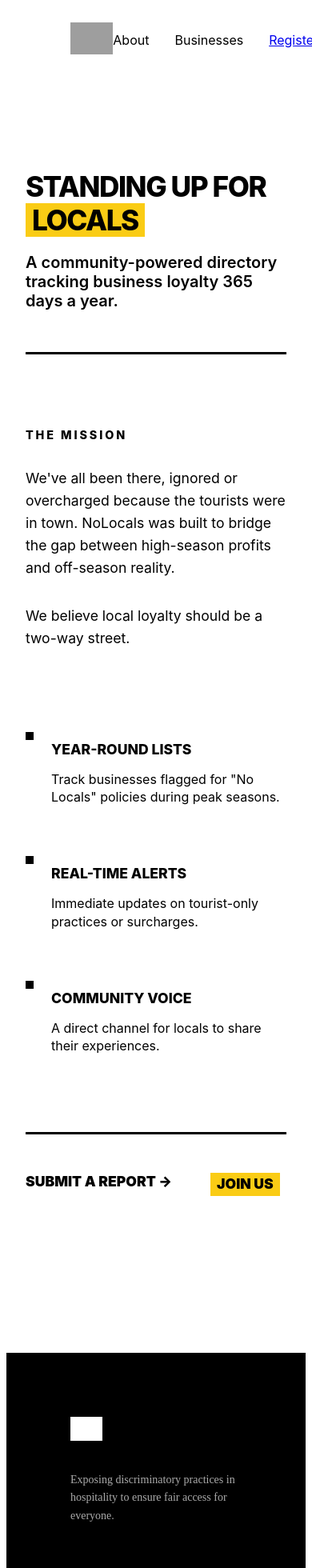
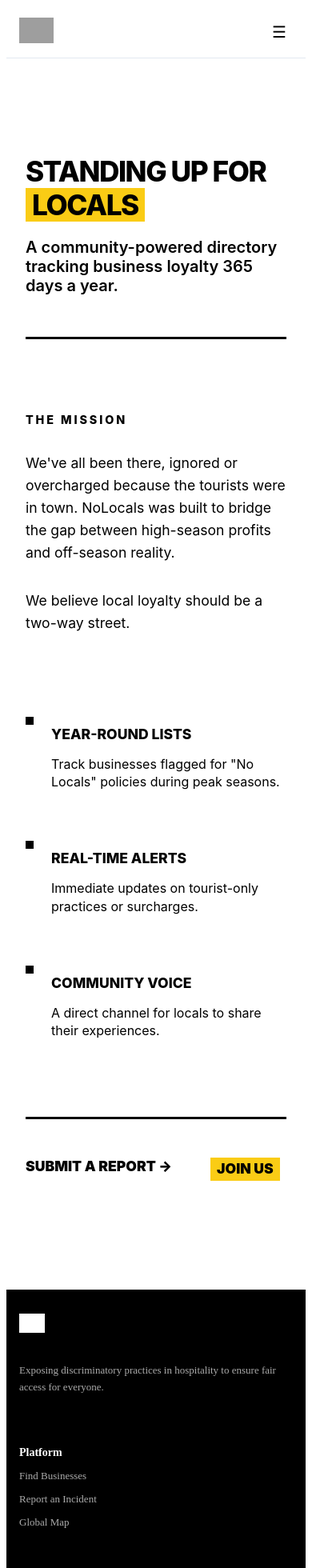
Before and after one commit to murdex5/No-Locals, a Vue app in the folder client/: page /about in a window 390 px wide. Shown: the top 1960 px of the page at 80% size. Built offline with nearby package versions, Linux system fonts and the light colour scheme; grey boxes are pictures that could not be loaded.

Commit message:
front end mobile friendly

```diff
--- a/client/src/components/Home.vue
+++ b/client/src/components/Home.vue
@@ -11,7 +11,6 @@ onMounted(async () => {
     businesses.value = bizzData;
   } catch (error) {
     console.error(`Failed to get businesses`);
-
   }
 });
 
@@ -33,7 +32,6 @@ onMounted(async () => {
           </button>
         </div>
 
-        <!-- Moved image_d64695.png outside of home-text for side-by-side layout -->
         <div class="home-image-container">
           <img src="https://res.cloudinary.com/dfeqksqvh/image/upload/v1777589936/IMG_0872_vwyw3z.jpg" alt="Hero Image" class="img-home">
         </div>
@@ -46,7 +44,7 @@ onMounted(async () => {
 
 .feature-home {
   font-family: inter;
-  padding: 80px;
+  padding: 40px 20px;
   display: flex;
   justify-content: center;
 }
@@ -54,12 +52,15 @@ onMounted(async () => {
 .content-home {
   display: flex;
   max-width: 1200px;
-  gap: 80px;
+  gap: 40px;
   align-items: center;
+  width: 100%;
+  flex-wrap: wrap;
 }
 
 .home-text {
   flex: 1;
+  min-width: 300px;
 }
 
 .home-h3 {
@@ -75,7 +76,6 @@ onMounted(async () => {
   margin-bottom: 32px;
 }
 
-
 .home-btn {
   background-color: #000;
   color: #fff;
@@ -84,17 +84,94 @@ onMounted(async () => {
   border: none;
   font-weight: bold;
   cursor: pointer;
+  transition: background-color 0.3s;
 }
 
+.home-btn:active {
+  background-color: #333;
+}
 
 .home-image-container {
   flex: 1;
+  min-width: 250px;
+  display: flex;
+  justify-content: center;
 }
 
 .img-home {
-  width: 80%;
-  height: 80%;
+  width: 100%;
+  max-width: 500px;
+  height: auto;
   object-fit: cover;
   display: block;
+  border-radius: 8px;
 }
+
+/* Tablet (768px and below) */
+@media (max-width: 768px) {
+  .feature-home {
+    padding: 30px 16px;
+  }
+
+  .content-home {
+    gap: 24px;
+  }
+
+  .home-h3 {
+    font-size: 32px;
+    margin-bottom: 16px;
+  }
+
+  .home-p {
+    font-size: 16px;
+    margin-bottom: 24px;
+  }
+
+  .home-btn {
+    padding: 12px 24px;
+    font-size: 14px;
+  }
+}
+
+/* Mobile (480px and below) */
+@media (max-width: 480px) {
+  .feature-home {
+    padding: 20px 12px;
+  }
+
+  .content-home {
+    gap: 16px;
+    flex-direction: column;
+  }
+
+  .home-text {
+    min-width: unset;
+  }
+
+  .home-h3 {
+    font-size: 24px;
+    margin-bottom: 12px;
+  }
+
+  .home-p {
+    font-size: 14px;
+    margin-bottom: 16px;
+  }
+
+  .home-btn {
+    width: 100%;
+    padding: 12px 16px;
+    font-size: 14px;
+  }
+
+  .home-image-container {
+    width: 100%;
+    min-width: unset;
+  }
+
+  .img-home {
+    max-width: 100%;
+  }
+}
+
 </style>
--- a/client/src/layouts/MainLayout.vue
+++ b/client/src/layouts/MainLayout.vue
@@ -1,8 +1,11 @@
 <script setup>
 import { onMounted, ref } from 'vue';
+import { useRouter } from 'vue-router';
 
+const router = useRouter();
 const isLoggedIn = ref(false);
 const username = ref('');
+const mobileMenuOpen = ref(false);
 
 onMounted(() => {
   const token = localStorage.getItem('token');
@@ -17,35 +20,65 @@ const handleLogout = () => {
   localStorage.removeItem('token');
   localStorage.removeItem('username');
   isLoggedIn.value = false;
+  mobileMenuOpen.value = false;
   router.push('/login');
+};
+
+const toggleMobileMenu = () => {
+  mobileMenuOpen.value = !mobileMenuOpen.value;
 };
 
 </script>
 
 <template>
-      <header class="home-header">
+  <header class="home-header">
     <div class="logo">
-      <router-link to="/"><img  src="https://res.cloudinary.com/dfeqksqvh/image/upload/v1777574904/No_Locals_1_lgu0n2.png" alt="No Locals Logo" class="home-logo"></router-link>
+      <router-link to="/" @click="mobileMenuOpen = false">
+        <img src="https://res.cloudinary.com/dfeqksqvh/image/upload/v1777574904/No_Locals_1_lgu0n2.png" alt="No Locals Logo" class="home-logo">
+      </router-link>
     </div>
-    <div class="nav">
+
+    <!-- Mobile Menu Toggle -->
+    <button class="mobile-menu-btn" @click="toggleMobileMenu" v-if="mobileMenuOpen">
+      ✕
+    </button>
+    <button class="mobile-menu-btn" @click="toggleMobileMenu" v-else>
+      ☰
+    </button>
+
+    <!-- Desktop Navigation -->
+    <div class="nav nav-desktop">
       <router-link to="/about" class="nav-link">About</router-link>
       <router-link to="/businesses" class="nav-link">Businesses</router-link>
       <div v-if="isLoggedIn" class="user-section">
-        <span>Logged in as: <strong>{{  username }}</strong></span>
-        <button @click="handleLogout">Logout</button>
+        <span>Logged in as: <strong>{{ username }}</strong></span>
+        <button @click="handleLogout" class="logout-btn">Logout</button>
       </div>
-      <router-link v-else to="/register">Register</router-link>
+      <router-link v-else to="/register" class="nav-link">Register</router-link>
+    </div>
+
+    <!-- Mobile Navigation -->
+    <div v-if="mobileMenuOpen" class="nav nav-mobile">
+      <router-link to="/about" class="nav-link" @click="mobileMenuOpen = false">About</router-link>
+      <router-link to="/businesses" class="nav-link" @click="mobileMenuOpen = false">Businesses</router-link>
+      <div v-if="isLoggedIn" class="user-section-mobile">
+        <span>Logged in as: <strong>{{ username }}</strong></span>
+        <button @click="handleLogout" class="logout-btn">Logout</button>
+      </div>
+      <router-link v-else to="/register" class="nav-link" @click="mobileMenuOpen = false">Register</router-link>
     </div>
   </header>
 
   <main class="site-main">
-      <slot />
-    </main>
+    <slot />
+  </main>
 
   <footer class="home-footer">
     <div class="footer-content">
       <div class="footer-brand">
-        <router-link to="/"><img src="https://res.cloudinary.com/dfeqksqvh/image/upload/v1777574904/No_Locals_1_lgu0n2.png" alt="Logo" class="footer-logo"></router-link>
+        <router-link to="/">
+          <img src="https://res.cloudinary.com/dfeqksqvh/image/upload/v1777574904/No_Locals_1_lgu0n2.png" alt="Logo" class="footer-logo">
+        </router-link>
         <p>Exposing discriminatory practices in hospitality to ensure fair access for everyone.</p>
       </div>
 
@@ -65,12 +98,12 @@ const handleLogout = () => {
       </div>
     </div>
     <div class="footer-bottom">
-      <p>&copy; 2026 No Locals. All rights rights reserved.</p>
+      <p>&copy; 2026 No Locals. All rights reserved.</p>
     </div>
   </footer>
 </template>
 
-<style>
+<style scoped>
 /* Header styles */
 .home-header {
   font-family: inter;
@@ -78,6 +111,9 @@ const handleLogout = () => {
   justify-content: space-between;
   align-items: center;
   padding: 20px 80px;
+  position: relative;
+  background-color: #fff;
+  border-bottom: 1px solid #e2e8f0;
 }
 
 .home-logo {
@@ -85,14 +121,56 @@ const handleLogout = () => {
   width: auto;
 }
 
-.nav {
+.nav-desktop {
   display: flex;
   gap: 32px;
+  align-items: center;
+}
+
+.nav-mobile {
+  display: none;
+}
+
+.mobile-menu-btn {
+  display: none;
+  background: none;
+  border: none;
+  font-size: 24px;
+  cursor: pointer;
+  padding: 8px;
 }
 
 .nav-link {
   color: black;
   text-decoration: none;
+  font-weight: 500;
+  transition: color 0.3s;
+}
+
+.nav-link:hover {
+  color: #666;
+}
+
+.user-section {
+  display: flex;
+  align-items: center;
+  gap: 12px;
+  font-size: 14px;
+}
+
+.logout-btn {
+  background-color: #000;
+  color: #fff;
+  border: none;
+  padding: 8px 16px;
+  border-radius: 6px;
+  cursor: pointer;
+  font-weight: 500;
+  transition: background-color 0.3s;
+}
+
+.logout-btn:hover {
+  background-color: #333;
 }
 
 .site-main {
@@ -109,7 +187,6 @@ const handleLogout = () => {
   color: #fff;
   padding: 80px 80px 40px 80px;
   margin-top: 100px;
-
 }
 
 .footer-content {
@@ -126,8 +203,9 @@ const handleLogout = () => {
 
 .footer-logo {
   height: 30px;
-  filter: brightness(0) invert(1); /* Turns a dark logo white */
+  filter: brightness(0) invert(1);
   margin-bottom: 20px;
+  width: auto;
 }
 
 .footer-brand p {
@@ -172,14 +250,132 @@ const handleLogout = () => {
   font-size: 12px;
 }
 
-/* Quick Responsive Adjustment */
+/* Tablet (768px and below) */
 @media (max-width: 768px) {
+  .home-header {
+    padding: 16px 20px;
+  }
+
+  .mobile-menu-btn {
+    display: block;
+  }
+
+  .nav-desktop {
+    display: none;
+  }
+
+  .nav-mobile {
+    display: flex;
+    flex-direction: column;
+    position: absolute;
+    top: 60px;
+    left: 0;
+    right: 0;
+    background-color: #fff;
+    border-bottom: 1px solid #e2e8f0;
+    padding: 16px 20px;
+    gap: 12px;
+    box-shadow: 0 4px 6px rgba(0, 0, 0, 0.1);
+    z-index: 1000;
+  }
+
+  .nav-link {
+    padding: 8px 0;
+  }
+
+  .user-section-mobile {
+    display: flex;
+    flex-direction: column;
+    gap: 12px;
+    padding: 12px 0;
+    border-top: 1px solid #e2e8f0;
+  }
+
   .footer-content {
     flex-direction: column;
+    gap: 32px;
   }
+
   .footer-links {
     gap: 40px;
     flex-wrap: wrap;
   }
+
+  .home-footer {
+    padding: 40px 20px 20px 20px;
+    margin-top: 60px;
+  }
+}
+
+/* Mobile (480px and below) */
+@media (max-width: 480px) {
+  .home-header {
+    padding: 12px 16px;
+  }
+
+  .home-logo {
+    height: 32px;
+  }
+
+  .mobile-menu-btn {
+    font-size: 20px;
+  }
+
+  .nav-mobile {
+    top: 50px;
+    padding: 12px 16px;
+    gap: 8px;
+  }
+
+  .user-section-mobile {
+    padding: 8px 0;
+    font-size: 12px;
+  }
+
+  .logout-btn {
+    padding: 6px 12px;
+    font-size: 12px;
+  }
+
+  .footer-brand {
+    max-width: 100%;
+  }
+
+  .footer-logo {
+    height: 24px;
+  }
+
+  .footer-brand p {
+    font-size: 13px;
+  }
+
+  .footer-links {
+    flex-direction: column;
+    gap: 24px;
+  }
+
+  .link-group h4 {
+    font-size: 14px;
+    margin-bottom: 12px;
+  }
+
+  .link-group p {
+    font-size: 13px;
+    margin-bottom: 8px;
+  }
+
+  .footer-bottom {
+    margin: 40px auto 0 auto;
+    padding-top: 20px;
+  }
+
+  .footer-bottom p {
+    font-size: 11px;
+  }
+
+  .home-footer {
+    padding: 30px 16px 16px 16px;
+    margin-top: 40px;
+  }
 }
 </style>
```
